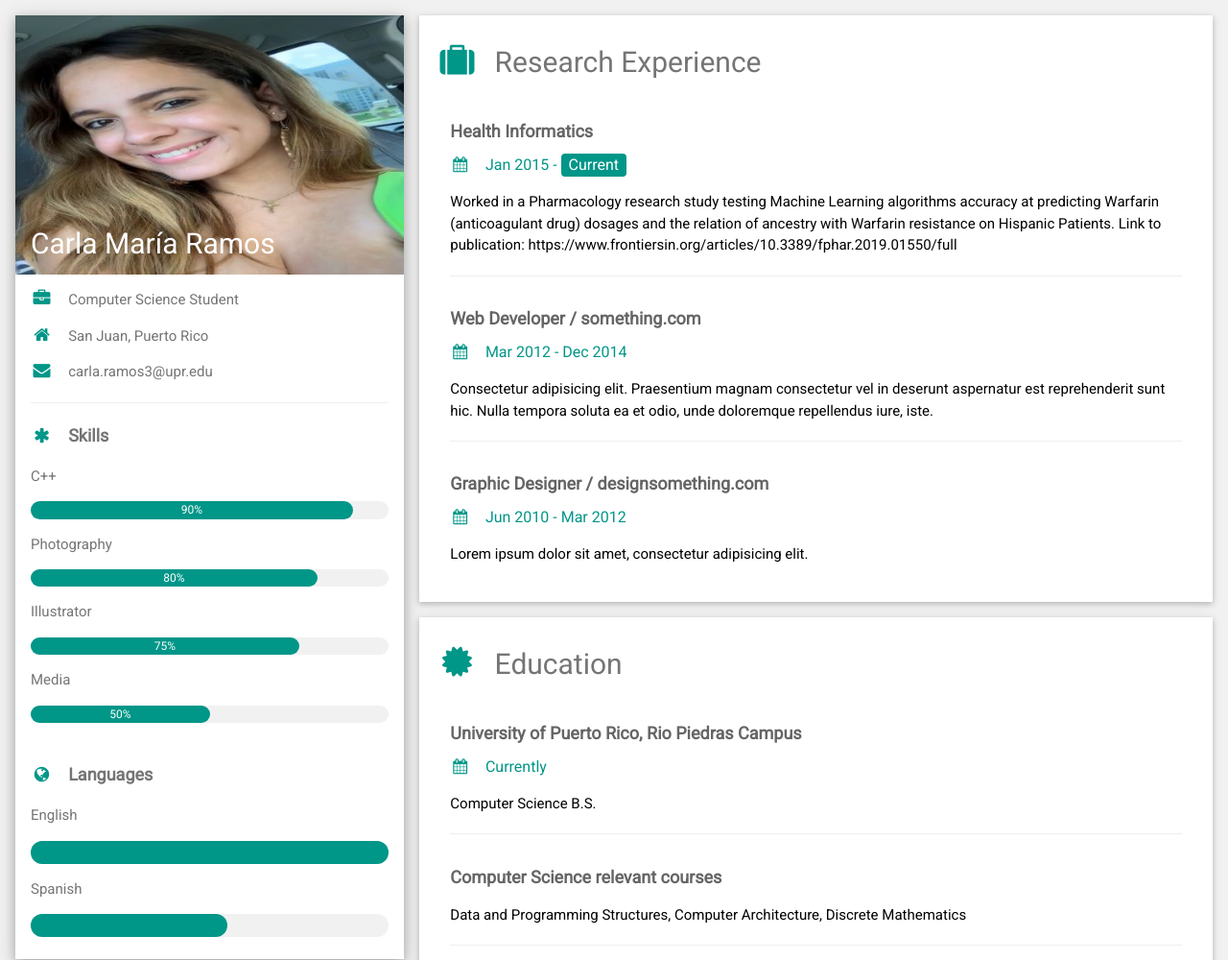
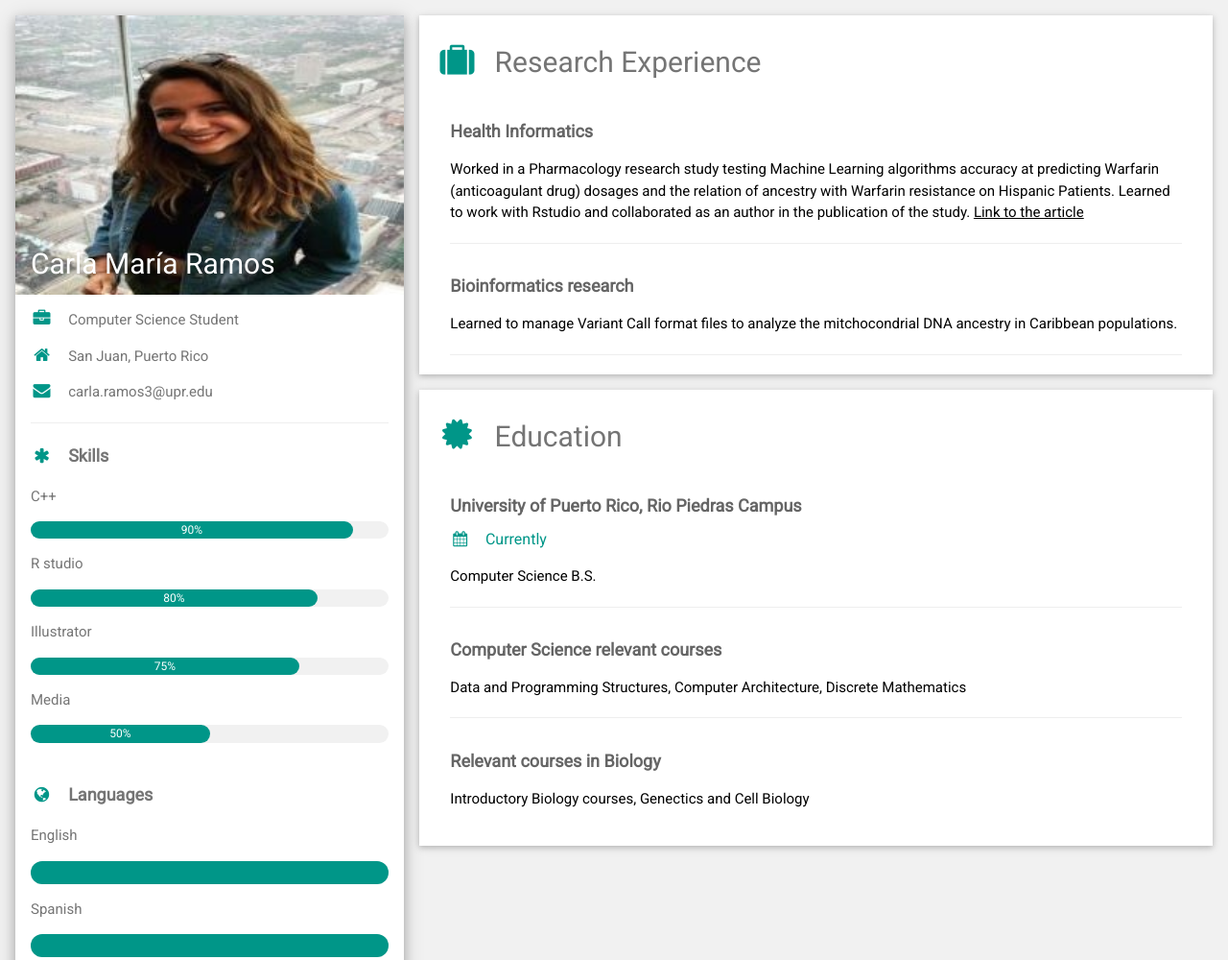
Before and after one commit to carlaramos3/website2, a plain HTML site: page index.html in a window 1280 px wide. Shown: the top 1000 px of the page at 96% size. Drawn offline with nearby package versions, Linux system fonts and the light colour scheme.

Commit message:
In process

```diff
--- a/index.html
+++ b/index.html
@@ -22,7 +22,7 @@
 
             <div class="w3-white w3-text-grey w3-card-4">
                 <div class="w3-display-container">
-                    <img src="websitepicdim.jpg" style="width:100%" alt="Avatar">
+                    <img src="foto.jpg" style="width:100%" alt="Avatar">
                     <div class="w3-display-bottomleft w3-container w3-text-white">
                         <h2>Carla María Ramos</h2>
                     </div>
@@ -38,7 +38,7 @@
                     <div class="w3-light-grey w3-round-xlarge w3-small">
                         <div class="w3-container w3-center w3-round-xlarge w3-teal" style="width:90%">90%</div>
                     </div>
-                    <p>Photography</p>
+                    <p>R studio</p>
                     <div class="w3-light-grey w3-round-xlarge w3-small">
                         <div class="w3-container w3-center w3-round-xlarge w3-teal" style="width:80%">
                             <div class="w3-center w3-text-white">80%</div>
@@ -61,7 +61,7 @@
                     </div>
                     <p>Spanish</p>
                     <div class="w3-light-grey w3-round-xlarge">
-                        <div class="w3-round-xlarge w3-teal" style="height:24px;width:55%"></div>
+                        <div class="w3-round-xlarge w3-teal" style="height:24px;width:100%"></div>
                     </div>
                     <br>
                 </div>
@@ -77,21 +77,15 @@
                 <h2 class="w3-text-grey w3-padding-16"><i class="fa fa-suitcase fa-fw w3-margin-right w3-xxlarge w3-text-teal"></i>Research Experience</h2>
                 <div class="w3-container">
                     <h5 class="w3-opacity"><b>Health Informatics</b></h5>
-                    <h6 class="w3-text-teal"><i class="fa fa-calendar fa-fw w3-margin-right"></i>Jan 2015 - <span class="w3-tag w3-teal w3-round">Current</span></h6>
-                    <p> Worked in a Pharmacology research study testing Machine Learning algorithms accuracy at predicting Warfarin (anticoagulant drug) dosages and the relation of ancestry with Warfarin resistance on Hispanic Patients.
-                    Link to publication: https://www.frontiersin.org/articles/10.3389/fphar.2019.01550/full</p>
+                    <p> Worked in a Pharmacology research study testing Machine Learning algorithms accuracy at predicting Warfarin (anticoagulant drug) dosages and the relation of ancestry with Warfarin resistance on Hispanic Patients. Learned to
+                        work with Rstudio and collaborated as an author in the publication of the study.
+                     <a href="https://www.frontiersin.org/articles/10.3389/fphar.2019.01550/full">Link to the article</a></p>
                     <hr>
                 </div>
                 <div class="w3-container">
-                    <h5 class="w3-opacity"><b>Web Developer / something.com</b></h5>
-                    <h6 class="w3-text-teal"><i class="fa fa-calendar fa-fw w3-margin-right"></i>Mar 2012 - Dec 2014</h6>
-                    <p>Consectetur adipisicing elit. Praesentium magnam consectetur vel in deserunt aspernatur est reprehenderit sunt hic. Nulla tempora soluta ea et odio, unde doloremque repellendus iure, iste.</p>
+                    <h5 class="w3-opacity"><b>Bioinformatics research</b></h5>
+                    <p>Learned to manage Variant Call format files to analyze the mitchocondrial DNA ancestry in Caribbean populations.</p>
                     <hr>
-                </div>
-                <div class="w3-container">
-                    <h5 class="w3-opacity"><b>Graphic Designer / designsomething.com</b></h5>
-                    <h6 class="w3-text-teal"><i class="fa fa-calendar fa-fw w3-margin-right"></i>Jun 2010 - Mar 2012</h6>
-                    <p>Lorem ipsum dolor sit amet, consectetur adipisicing elit. </p><br>
                 </div>
             </div>
 
```
Also changed, not shown: foto.jpg (added).
